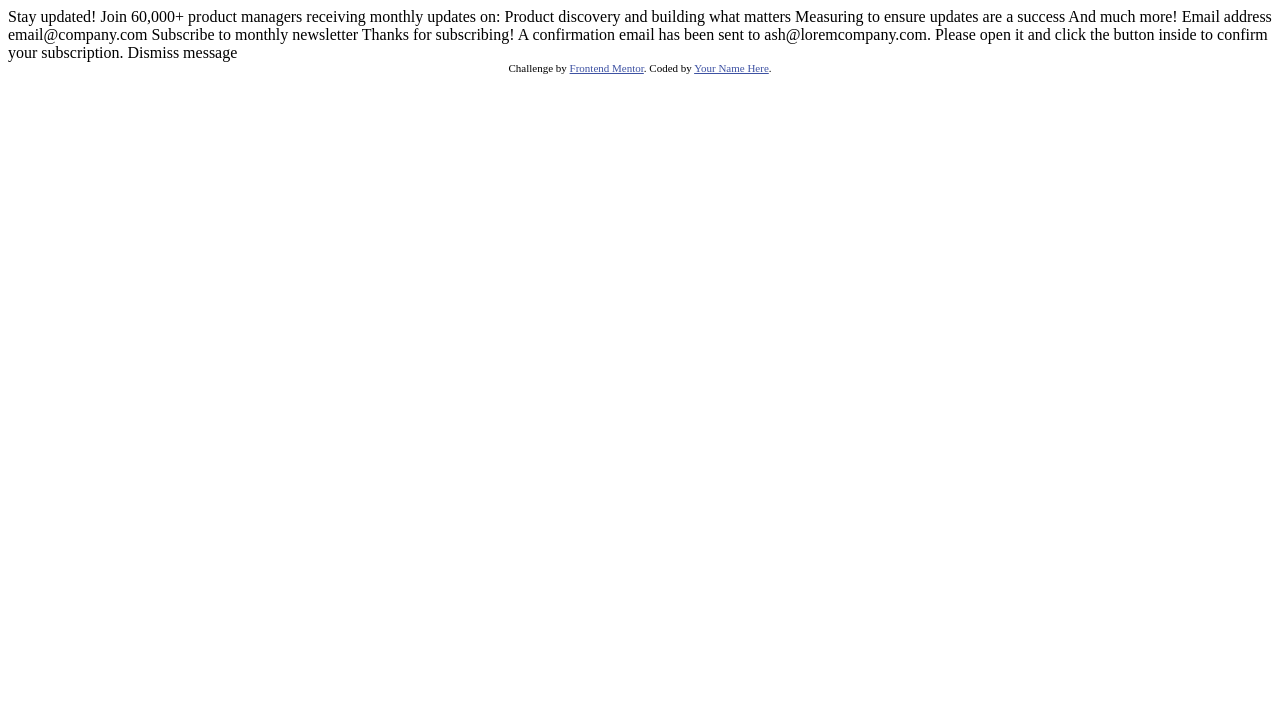
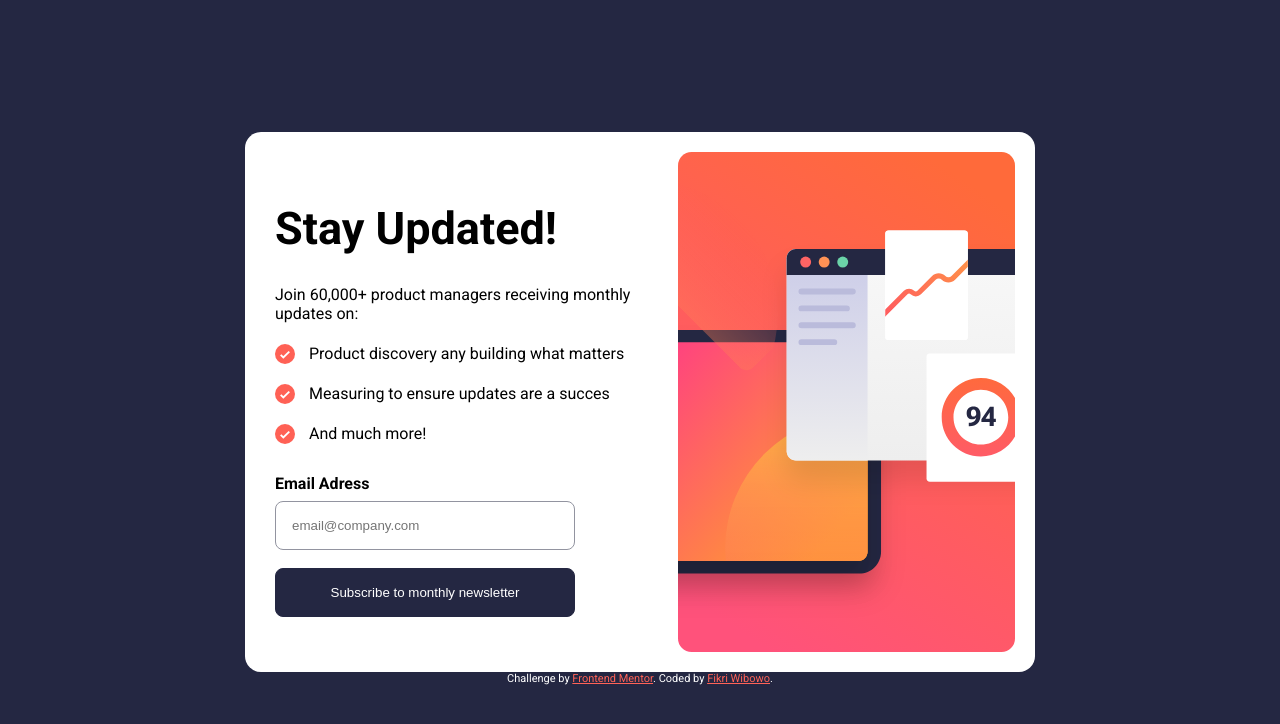
Before and after one commit to Fikriwib12/Newsletter-sign-up, a plain HTML site: page index.html in a window 1280 px wide. Drawn offline with Linux system fonts and the light colour scheme.

Commit message:
update and finish

```diff
--- a/index.html
+++ b/index.html
@@ -1,52 +1,81 @@
 <!DOCTYPE html>
 <html lang="en">
   <head>
-  <meta charset="UTF-8">
-  <meta name="viewport" content="width=device-width, initial-scale=1.0"> <!-- displays site properly based on user's device -->
+    <meta charset="UTF-8" />
+    <meta name="viewport" content="width=device-width, initial-scale=1.0" />
+    <!-- displays site properly based on user's device -->
 
-  <link rel="icon" type="image/png" sizes="32x32" href="./assets/images/favicon-32x32.png">
+    <link
+      rel="icon"
+      type="image/png"
+      sizes="32x32"
+      href="./assets/images/favicon-32x32.png"
+    />
+    <link rel="stylesheet" href="style.css" />
+    <link rel="preconnect" href="https://fonts.googleapis.com" />
+    <link rel="preconnect" href="https://fonts.gstatic.com" crossorigin />
+    <link
+      href="https://fonts.googleapis.com/css2?family=Roboto:ital,wght@0,100;0,300;0,400;0,500;0,700;0,900;1,100;1,300;1,400;1,500;1,700;1,900&display=swap"
+      rel="stylesheet"
+    />
 
-  <title>Frontend Mentor | Newsletter sign-up form with success message</title>
+    <title>
+      Frontend Mentor | Newsletter sign-up form with success message
+    </title>
 
     <!-- Feel free to remove these styles or customise in your own stylesheet 👍 -->
-  <style>
-    .attribution { font-size: 11px; text-align: center; }
-    .attribution a { color: hsl(228, 45%, 44%); }
-  </style>
   </head>
   <body>
+    <div class="container">
+      <div class="txt">
+        <h1>Stay Updated!</h1>
+        <p>Join 60,000+ product managers receiving monthly updates on:</p>
+        <ul>
+          <li>Product discovery any building what matters</li>
+          <li>Measuring to ensure updates are a succes</li>
+          <li>And much more!</li>
+        </ul>
+        <form action="">
+          <div class="label-container">
+            <label for="email">Email Adress </label>
+            <span class="error-msg">Valid email required</span>
+          </div>
+          <input type="email" placeholder="email@company.com" id="email" />
+          <button type="button">Subscribe to monthly newsletter</button>
+        </form>
+      </div>
+      <div class="img-container">
+        <img
+          src="/assets/images/illustration-sign-up-desktop.svg"
+          alt=""
+          class="desktop-img"
+        />
+        <img
+          src="/assets/images/illustration-sign-up-mobile.svg"
+          alt=""
+          class="mobile-img"
+        />
+      </div>
+    </div>
 
-  <!-- Sign-up form start -->
-
-  Stay updated!
-
-  Join 60,000+ product managers receiving monthly updates on:
-
-  Product discovery and building what matters
-  Measuring to ensure updates are a success
-  And much more!
-
-  Email address
-  email@company.com
-
-  Subscribe to monthly newsletter
-
-  <!-- Sign-up form end -->
-
-  <!-- Success message start -->
-
-  Thanks for subscribing!
-
-  A confirmation email has been sent to ash@loremcompany.com.
-  Please open it and click the button inside to confirm your subscription.
-
-  Dismiss message
-
-  <!-- Success message end -->
+    <!-- succes alert -->
+    <div class="alert-container">
+      <img src="./assets/images/icon-success.svg" alt="succes" />
+      <h1>Thanks for subscribing!</h1>
+      <p>
+        A confirmation email has been sent to
+        <strong>ash@loremcompany.com</strong>. Please open it and click the
+        button inside to confirm your subscription.
+      </p>
+      <button class="btn-success">Subscribe to monthly newsletter</button>
+    </div>
+    <script src="script.js"></script>
 
     <div class="attribution">
-    Challenge by <a href="https://www.frontendmentor.io?ref=challenge" target="_blank">Frontend Mentor</a>.
-    Coded by <a href="#">Your Name Here</a>.
+      Challenge by
+      <a href="https://www.frontendmentor.io?ref=challenge" target="_blank"
+        >Frontend Mentor</a
+      >. Coded by <a href="#">Fikri Wibowo</a>.
     </div>
   </body>
 </html>
--- /dev/null
+++ b/script.js
@@ -0,0 +1,24 @@
+const email = document.getElementById("email");
+const btn = document.querySelector("button");
+const form = document.getElementById("form");
+const errorMsg = document.querySelector(".error-msg");
+const container = document.querySelector(".container");
+const succesMsg = document.querySelector(".alert-container");
+const btnSucess = document.querySelector(".btn-success");
+
+console.log(btnSucess);
+
+btn.addEventListener("click", function () {
+  if (email.value === "" || !email.checkValidity()) {
+    errorMsg.style.display = "block";
+    email.classList.add("error");
+  } else {
+    container.style.display = "none";
+    succesMsg.style.display = "grid";
+  }
+});
+
+btnSucess.addEventListener("click", function () {
+  succesMsg.style.display = "none";
+  container.style.display = "flex";
+});
--- /dev/null
+++ b/style.css
@@ -0,0 +1,184 @@
+:root {
+  --tomato: hsl(4, 100%, 67%);
+  --Dark-Slate-Grey: hsl(234, 29%, 20%);
+  --grey: hsl(231, 7%, 60%);
+  --white: hsl(0, 0%, 100%);
+  font-family: "Roboto", "sans-serif";
+}
+
+body {
+  background-color: var(--Dark-Slate-Grey);
+  display: flex;
+  flex-direction: column;
+  justify-content: center;
+  align-items: center;
+  height: 100vh;
+}
+.container {
+  display: flex;
+  justify-content: center;
+  width: 750px;
+  height: 500px;
+  background-color: white;
+  border-radius: 16px;
+  padding: 20px;
+}
+
+.txt {
+  /* background-color: red; */
+  margin-top: 10px;
+  margin-right: 10px;
+  height: 350px;
+  padding: 10px;
+}
+.txt h1 {
+  font-size: 45px;
+}
+
+.txt p {
+  font-size: 16px;
+}
+.txt ul {
+  margin: 0;
+  padding-left: 20px;
+  padding-inline-start: 0;
+}
+.txt ul li {
+  list-style: none;
+  /* list-style-image: url(./assets/images/icon-list.svg); */
+  background: url(./assets/images/icon-list.svg) no-repeat left center;
+  background-size: 20px 20px;
+  margin-bottom: 10px;
+  font-size: 16px;
+  padding-left: 34px;
+  line-height: 30px;
+}
+
+.img-container .desktop-img {
+  height: 500px;
+}
+.img-container .mobile-img {
+  display: none;
+}
+.container form {
+  /* background-color: rebeccapurple; */
+  width: 300px;
+  margin-top: 25px;
+  /* background-color: rebeccapurple; */
+  display: flex;
+  flex-direction: column;
+}
+.label-container {
+  display: flex;
+  justify-content: space-between;
+}
+.error-msg {
+  font-size: 12px;
+  color: red;
+  display: none;
+}
+form label {
+  font-size: 16px;
+  font-weight: 700;
+}
+form input {
+  margin-top: 8px;
+  /* width: 80%; */
+  /* height: 40px; */
+  border-radius: 8px;
+  border: 1px solid var(--grey);
+  padding: 16px;
+  background-color: white;
+}
+.error {
+  border-color: var(--tomato);
+  background-color: hsl(4, 100%, 90%);
+}
+
+.error::placeholder {
+  color: var(--tomato);
+}
+form button {
+  margin-top: 18px;
+  background-color: var(--Dark-Slate-Grey);
+  border: 1px solid var(--Dark-Slate-Grey);
+  border-radius: 8px;
+  color: white;
+
+  padding: 16px;
+  cursor: pointer;
+}
+
+form button:hover {
+  background-color: var(--tomato);
+  border: none;
+}
+.attribution {
+  font-size: 11px;
+  text-align: center;
+  color: white;
+}
+.attribution a {
+  color: hsl(228, 45%, 44%);
+}
+
+/* succes alert */
+
+.alert-container {
+  display: none;
+  width: 360px;
+  height: 360px;
+  background-color: white;
+  border-radius: 16px;
+  padding: 40px;
+}
+.alert-container h1 {
+  font-size: 40px;
+}
+.alert-container p {
+  margin-top: -10px;
+}
+.alert-container button {
+  background-color: var(--Dark-Slate-Grey);
+  border: 1px solid var(--Dark-Slate-Grey);
+  padding: 20px;
+  border-radius: 8px;
+  color: var(--white);
+}
+
+.attribution a {
+  color: var(--tomato);
+}
+
+@media only screen and (max-width: 600px) {
+  body {
+    background-color: white;
+  }
+  .container {
+    flex-direction: column-reverse;
+    align-items: center;
+    justify-content: center;
+    width: 300px;
+  }
+
+  form {
+    width: fit-content;
+  }
+
+  .img-container .desktop-img {
+    display: none;
+  }
+  .img-container .mobile-img {
+    display: block;
+    width: 350px;
+  }
+
+  .alert-container {
+    width: 300px;
+    padding: 0;
+  }
+
+  .alert-container button {
+    margin-top: 100px;
+  }
+}
```
Lines whose indentation alone changed are shown as unchanged.
